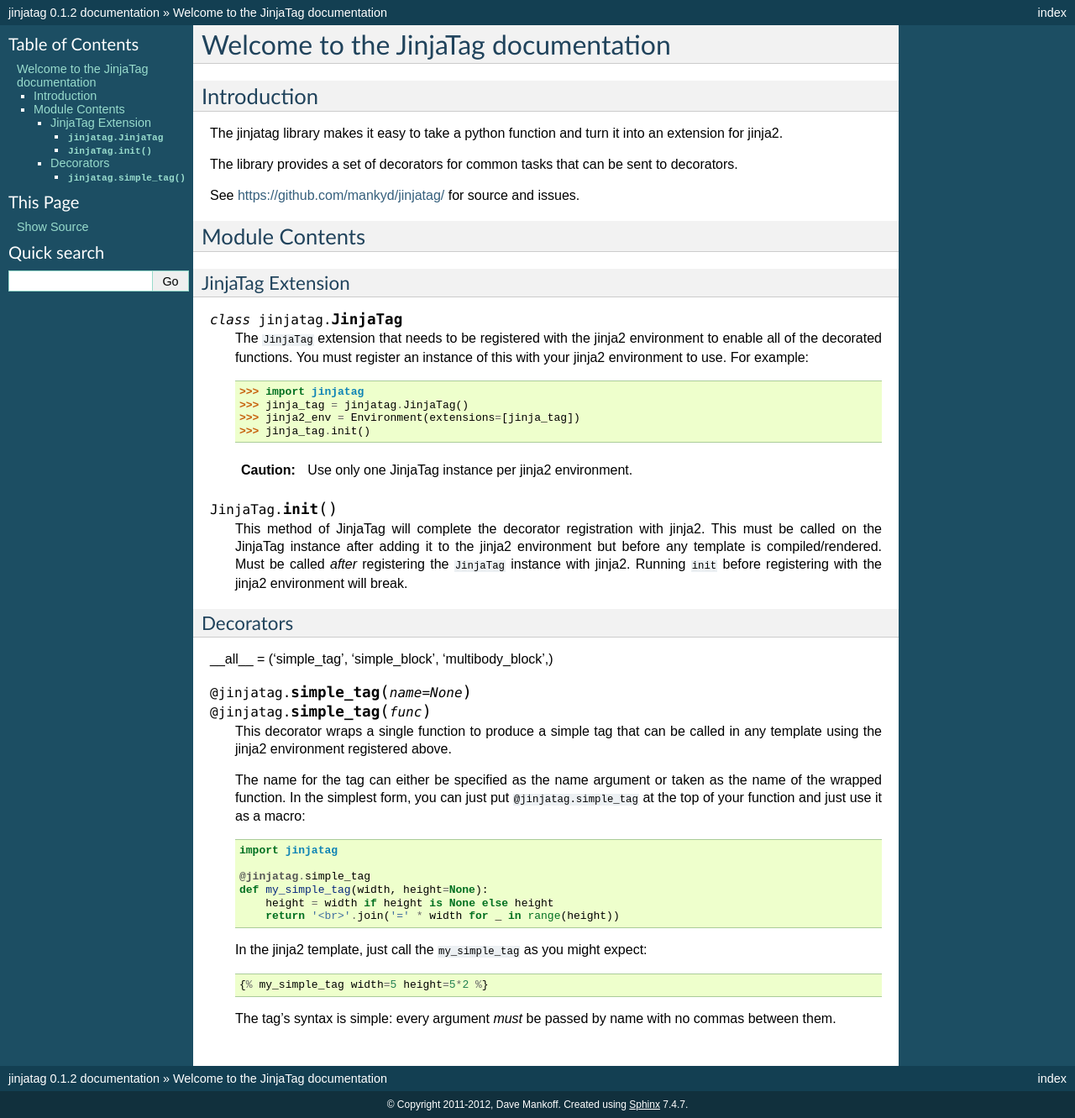
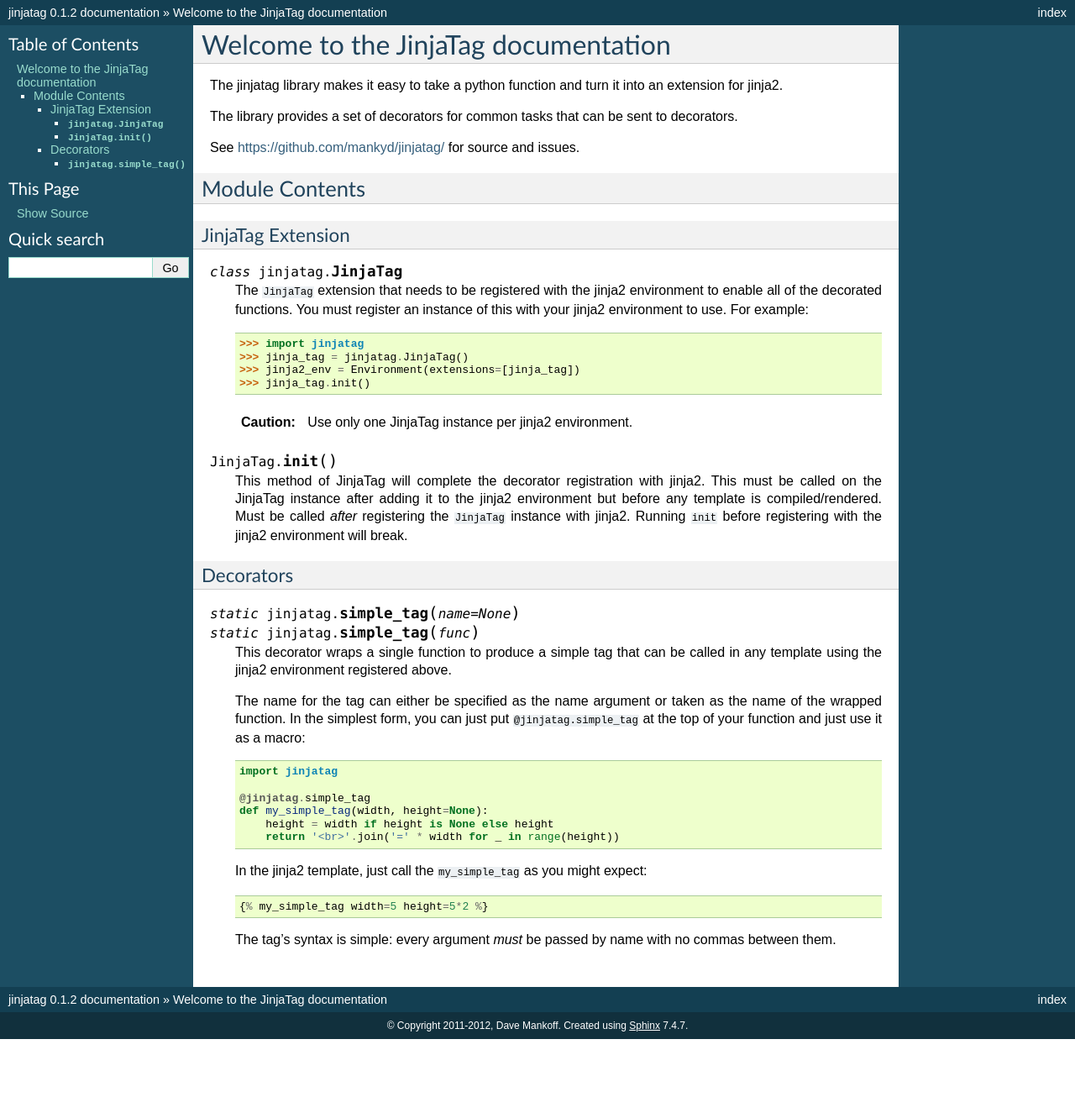
Before and after one commit to mankyd/jinjatag, a Sphinx documentation site: the page built from docs/index.txt, in a window 1280 px wide. Shown: the whole page at 84% size. Built offline with Sphinx 7.4.7, drawn with Linux system fonts in a browser that asks for light colours; after the commit the page ends 1237 px from its top, so only the background shows below that.

Commit message:
Fix rst formatting isses.

```diff
--- a/docs/index.txt
+++ b/docs/index.txt
@@ -8,9 +8,6 @@
 
 .. toctree::
    :maxdepth: 2
-
-Introduction
--------------
 
 The jinjatag library makes it easy to take a python function and turn it
 into an extension for jinja2.
@@ -51,10 +48,8 @@
 Decorators
 ~~~~~~~~~~~~
 
-__all__ = ('simple_tag', 'simple_block', 'multibody_block',)
-
-.. decorator:: jinjatag.simple_tag(name=None)
-               jinjatag.simple_tag(func)
+.. staticmethod:: jinjatag.simple_tag(name=None)
+                  jinjatag.simple_tag(func)
 
     This decorator wraps a single function to produce a simple tag that
     can be called in any template using the jinja2 environment registered
```
